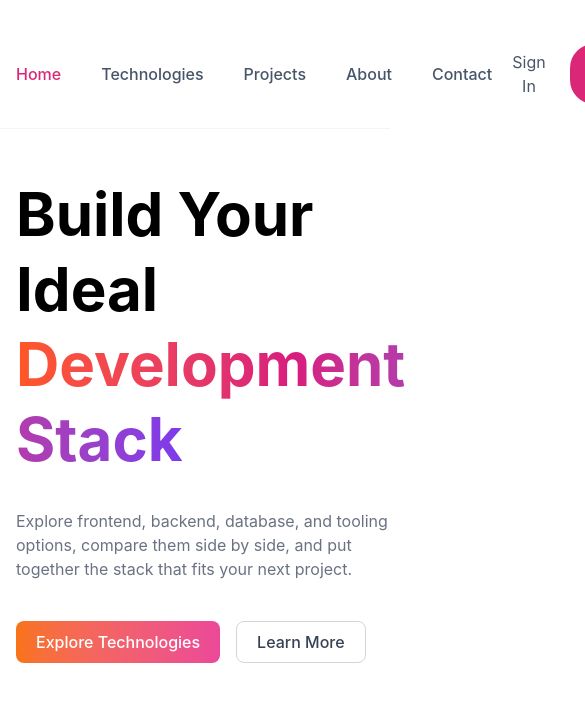
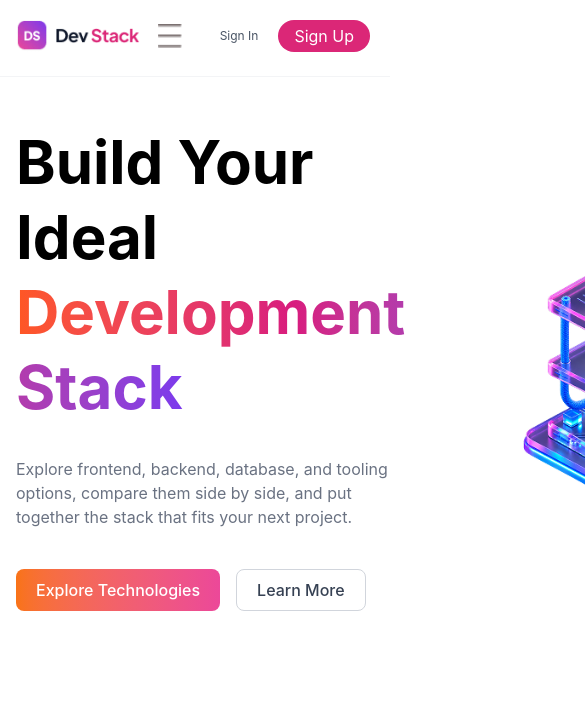
Before and after one commit to FuadAlMaimun-1/assignment-5, a React (Vite) app: page / in a window 390 px wide. Shown: the top 702 px of the page, 585 px wide, since content can reach past the window. Built offline with nearby package versions, Linux system fonts and the light colour scheme.

Commit message:
first commit

```diff
--- a/src/components/Banner.tsx
+++ b/src/components/Banner.tsx
@@ -44,9 +44,9 @@ const Banner = () => {
         </div>
       </div>
 
-      {/* ডান পাশের ইমেজ সেকশন */}
-      <div>
-        <img src={Logo} alt="Banner Stack" className="max-w-md w-full" />
+
+      <div className="flex justify-center shrink-0 sm:grid-cols-1">
+        <img src={Logo} alt="Banner Stack" className="max-w-md w-full " />
       </div>
     </div>
   );
--- a/src/components/Nav.tsx
+++ b/src/components/Nav.tsx
@@ -1,28 +1,43 @@
 import { useState } from "react";
 import Logo from "../assets/logo-text.png";
+import Hamburger from "../assets/ui/hamburger.png";
 
 const Nav = () => {
   const [activeTab, setActiveTab] = useState("signup");
 
   return (
-    <nav className="w-full my-10 pb-5 border-b border-gray-100 sticky">
-      <div className="flex justify-between items-center container mx-auto px-4">
-        <div>
-          <img src={Logo} alt="Logo" />
+    <nav className="w-full my-4 md:my-10 pb-5 border-b border-gray-100 sticky top-0 bg-white z-50">
+
+      <div className="flex justify-between items-center container mx-auto px-4 gap-2 sm:gap-4">
+
+        <div className="shrink-0">
+          <img
+            src={Logo}
+            alt="Logo"
+            className="h-8 sm:h-10 w-auto object-contain"
+          />
         </div>
 
-        <ul className="flex gap-10 text-[#475569] cursor-pointer font-medium">
+        <div>
+          <img
+            src={Hamburger}
+            alt="menu"
+            className="md:hidden w-6 h-6 cursor-pointer"
+          />
+
+          <ul className="hidden md:flex gap-6 text-[#475569]">
             <li className="text-[#DB2777]">Home</li>
             <li>Technologies</li>
             <li>Projects</li>
             <li>About</li>
             <li>Contact</li>
           </ul>
+        </div>
 
-        <div className="flex gap-2 p-1 rounded-3xl">
+        <div className="flex gap-1 sm:gap-2 p-1 rounded-3xl shrink-0">
           <button
             onClick={() => setActiveTab("signin")}
-            className={`px-4 py-1.5 rounded-3xl cursor-pointer  ${
+            className={`px-4 py-1 sm:py-1.5 text-xs sm:text-base rounded-3xl cursor-pointer ${
               activeTab === "signin"
                 ? "bg-[#DB2777] text-white"
                 : "text-gray-600 hover:text-black"
@@ -33,7 +48,7 @@ const Nav = () => {
 
           <button
             onClick={() => setActiveTab("signup")}
-            className={`px-4 py-1.5 rounded-3xl cursor-pointer ${
+            className={`px-4 py-1 sm:py-1.5  rounded-3xl cursor-pointer ${
               activeTab === "signup"
                 ? "bg-[#DB2777] text-white"
                 : "text-gray-600 hover:text-black"
```
Lines whose indentation alone changed are shown as unchanged.
